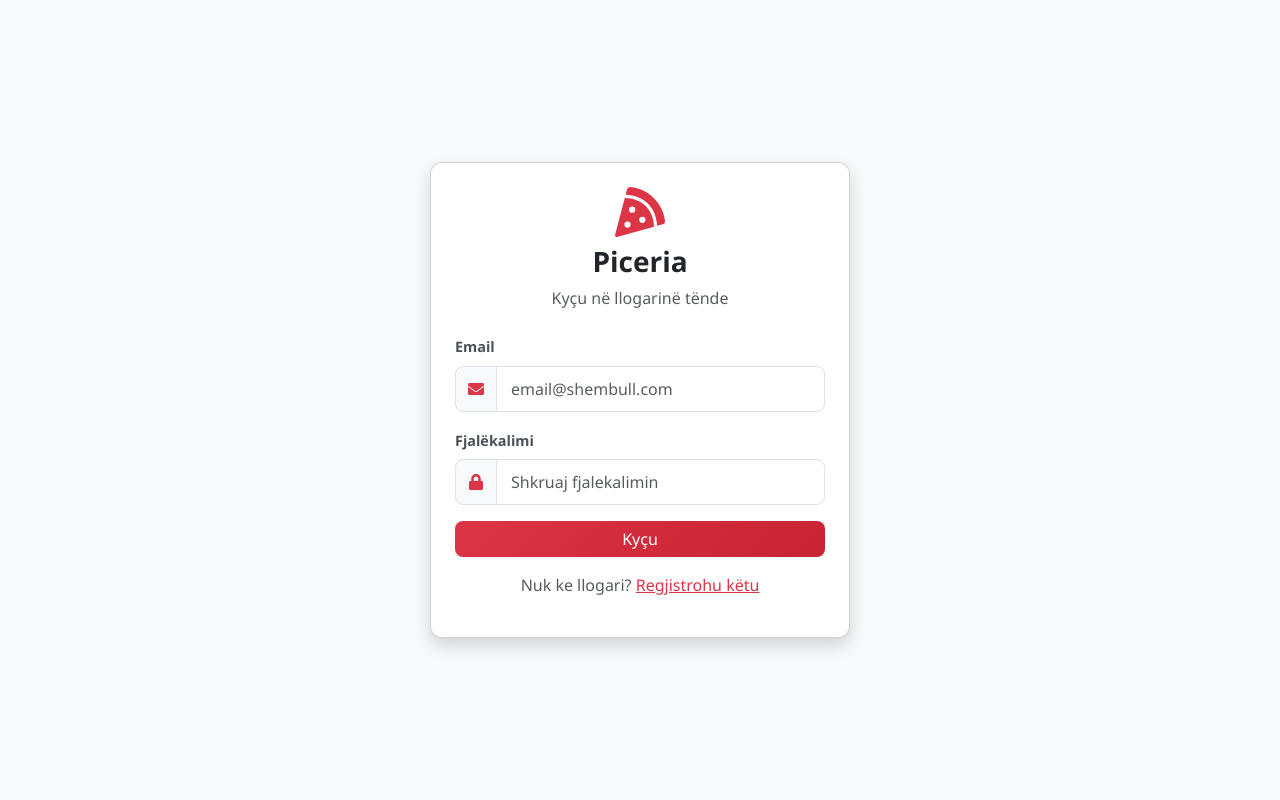
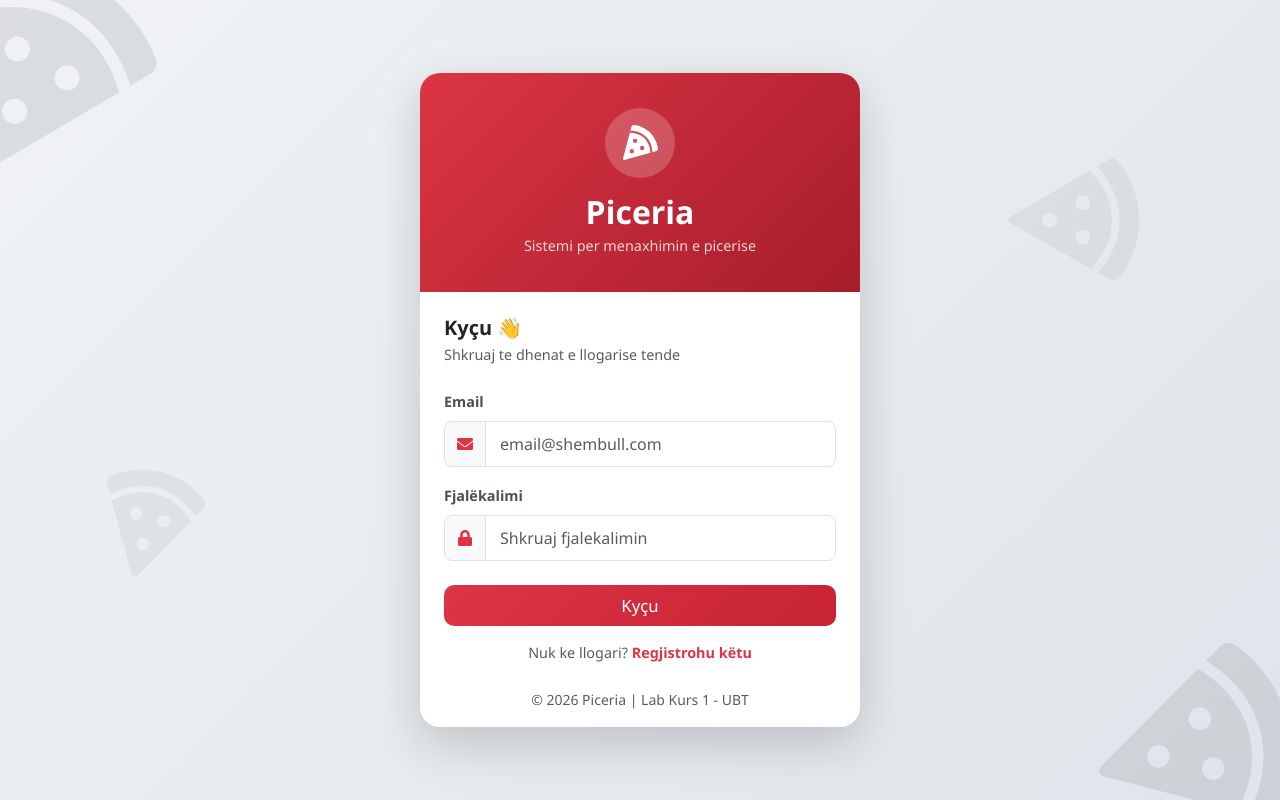
Before and after one commit to EdvinUBT/pizzeria-management-system, a React (Create React App) app in the folder frontend/: page /login in a window 1280 px wide. Built offline with nearby package versions, Linux system fonts and the light colour scheme.

Commit message:
style: zbukurimi i Login faqes me dizajn te ri

```diff
--- a/frontend/src/pages/Login.js
+++ b/frontend/src/pages/Login.js
@@ -27,24 +27,61 @@ const Login = () => {
     };
 
     return (
-        <div className="container-fluid vh-100 d-flex align-items-center justify-content-center bg-light">
-            <div className="card shadow" style={{ width: '100%', maxWidth: '420px' }}>
+        <div className="vh-100 d-flex align-items-center justify-content-center" style={{
+            background: 'linear-gradient(135deg, #f0f2f5 0%, #e8ecef 50%, #dfe4ea 100%)',
+            position: 'relative',
+            overflow: 'hidden'
+        }}>
+            {/* Dekorime vizatuara */}
+            <div style={{ position: 'absolute', top: '-50px', left: '-50px', opacity: 0.1 }}>
+                <FaPizzaSlice size={200} color="#2d3436" style={{ transform: 'rotate(-15deg)' }} />
+            </div>
+            <div style={{ position: 'absolute', bottom: '-30px', right: '-30px', opacity: 0.1 }}>
+                <FaPizzaSlice size={180} color="#2d3436" style={{ transform: 'rotate(30deg)' }} />
+            </div>
+            <div style={{ position: 'absolute', top: '20%', right: '10%', opacity: 0.06 }}>
+                <FaPizzaSlice size={120} color="#2d3436" style={{ transform: 'rotate(45deg)' }} />
+            </div>
+            <div style={{ position: 'absolute', bottom: '30%', left: '8%', opacity: 0.06 }}>
+                <FaPizzaSlice size={100} color="#2d3436" style={{ transform: 'rotate(-30deg)' }} />
+            </div>
+
+            <div className="card shadow-lg border-0" style={{ width: '100%', maxWidth: '440px', borderRadius: '20px', overflow: 'hidden' }}>
+                {/* Header i kartes */}
+                <div style={{
+                    background: 'linear-gradient(135deg, #dc3545, #a71d2a)',
+                    padding: '35px 30px',
+                    textAlign: 'center'
+                }}>
+                    <div style={{
+                        width: '70px', height: '70px',
+                        backgroundColor: 'rgba(255,255,255,0.2)',
+                        borderRadius: '50%',
+                        display: 'flex', alignItems: 'center', justifyContent: 'center',
+                        margin: '0 auto 15px'
+                    }}>
+                        <FaPizzaSlice size={35} color="white" />
+                    </div>
+                    <h2 className="text-white fw-bold mb-1">Piceria</h2>
+                    <p className="mb-0" style={{ color: 'rgba(255,255,255,0.8)', fontSize: '0.9rem' }}>
+                        Sistemi per menaxhimin e picerise
+                    </p>
+                </div>
+
+                {/* Forma */}
                 <div className="card-body p-4">
-                    <div className="text-center mb-4">
-                        <FaPizzaSlice size={50} className="text-danger mb-2" />
-                        <h3 className="fw-bold">Piceria</h3>
-                        <p className="text-muted">Kyçu në llogarinë tënde</p>
-                    </div>
+                    <h5 className="fw-bold mb-1">Kyçu 👋</h5>
+                    <p className="text-muted mb-4" style={{ fontSize: '0.9rem' }}>Shkruaj te dhenat e llogarise tende</p>
 
                     {error && (
-                        <div className="alert alert-danger" role="alert">
+                        <div className="alert alert-danger py-2" role="alert" style={{ fontSize: '0.9rem' }}>
                             {error}
                         </div>
                     )}
 
                     <form onSubmit={handleSubmit}>
                         <div className="mb-3">
-                            <label className="form-label">Email</label>
+                            <label className="form-label" style={{ fontSize: '0.9rem' }}>Email</label>
                             <div className="input-group">
                                 <span className="input-group-text"><FaEnvelope /></span>
                                 <input
@@ -58,8 +95,8 @@ const Login = () => {
                             </div>
                         </div>
 
-                        <div className="mb-3">
-                            <label className="form-label">Fjalëkalimi</label>
+                        <div className="mb-4">
+                            <label className="form-label" style={{ fontSize: '0.9rem' }}>Fjalëkalimi</label>
                             <div className="input-group">
                                 <span className="input-group-text"><FaLock /></span>
                                 <input
@@ -75,19 +112,30 @@ const Login = () => {
 
                         <button
                             type="submit"
-                            className="btn btn-danger w-100 mb-3"
+                            className="btn btn-danger w-100 py-2 mb-3"
+                            style={{ fontSize: '1.05rem', borderRadius: '10px' }}
                             disabled={loading}
                         >
-                            {loading ? 'Duke u kyçur...' : 'Kyçu'}
+                            {loading ? (
+                                <>
+                                    <span className="spinner-border spinner-border-sm me-2"></span>
+                                    Duke u kyçur...
+                                </>
+                            ) : 'Kyçu'}
                         </button>
 
-                        <p className="text-center text-muted">
+                        <p className="text-center text-muted mb-0" style={{ fontSize: '0.9rem' }}>
                             Nuk ke llogari?{' '}
-                            <Link to="/register" className="text-danger">
+                            <Link to="/register" className="text-danger fw-bold text-decoration-none">
                                 Regjistrohu këtu
                             </Link>
                         </p>
                     </form>
+                </div>
+
+                {/* Footer */}
+                <div className="text-center pb-3">
+                    <small className="text-muted">&copy; 2026 Piceria | Lab Kurs 1 - UBT</small>
                 </div>
             </div>
         </div>
```
